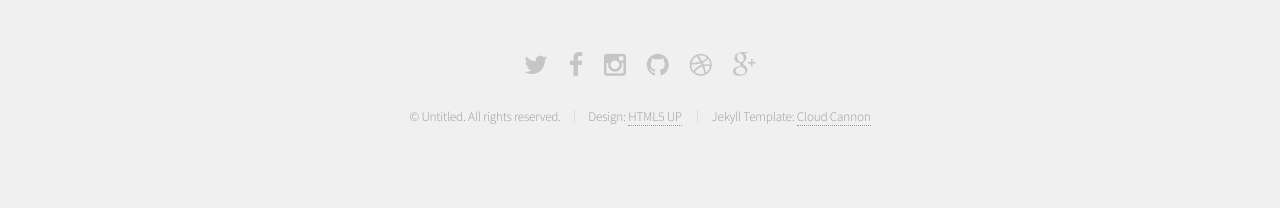
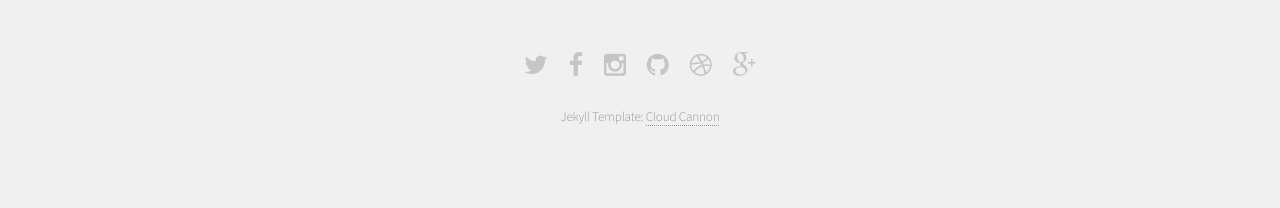
Before and after one commit to Lysom/lysom.github.io, a Jekyll site: the page built from index.html, in a window 1280 px wide. Shown: the part 1979-2187 px from the top of the page. Built offline with Jekyll 4.4.1, drawn with Linux system fonts in a browser that asks for light colours; the list of posts is cut into pages by our own code.

Commit message:
Update footer.html

```diff
--- a/_includes/footer.html
+++ b/_includes/footer.html
@@ -10,7 +10,7 @@
 					<li><a href="#" class="icon fa-google-plus"><span class="label">Google+</span></a></li>
 				</ul>
 				<ul class="copyright">
-					<li>&copy; Untitled. All rights reserved.</li><li>Design: <a href="http://html5up.net">HTML5 UP</a></li>
+					<!--<li>&copy; Untitled. All rights reserved.</li><li>Design: <a href="http://html5up.net">HTML5 UP</a></li>-->
 					<li> Jekyll Template: <a href="http://cloudcannon.com">Cloud Cannon</a></li>
 				</ul>
 			</footer>
```
